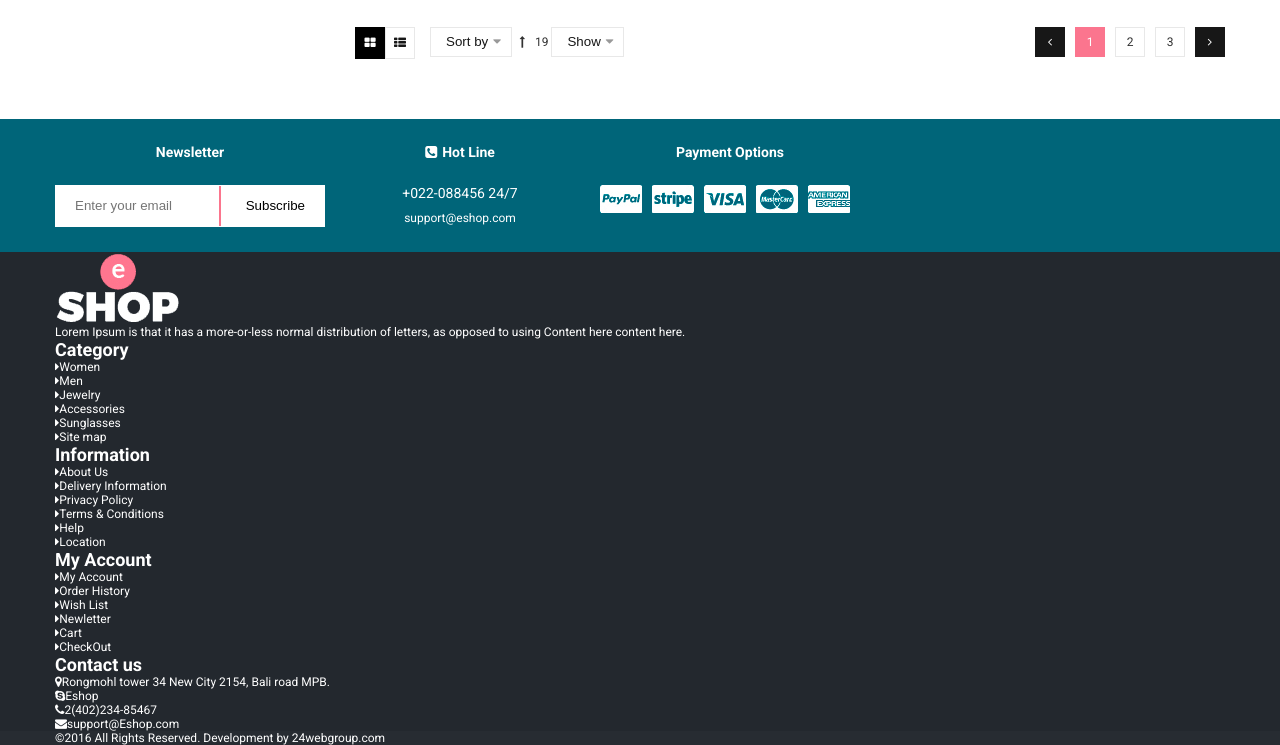
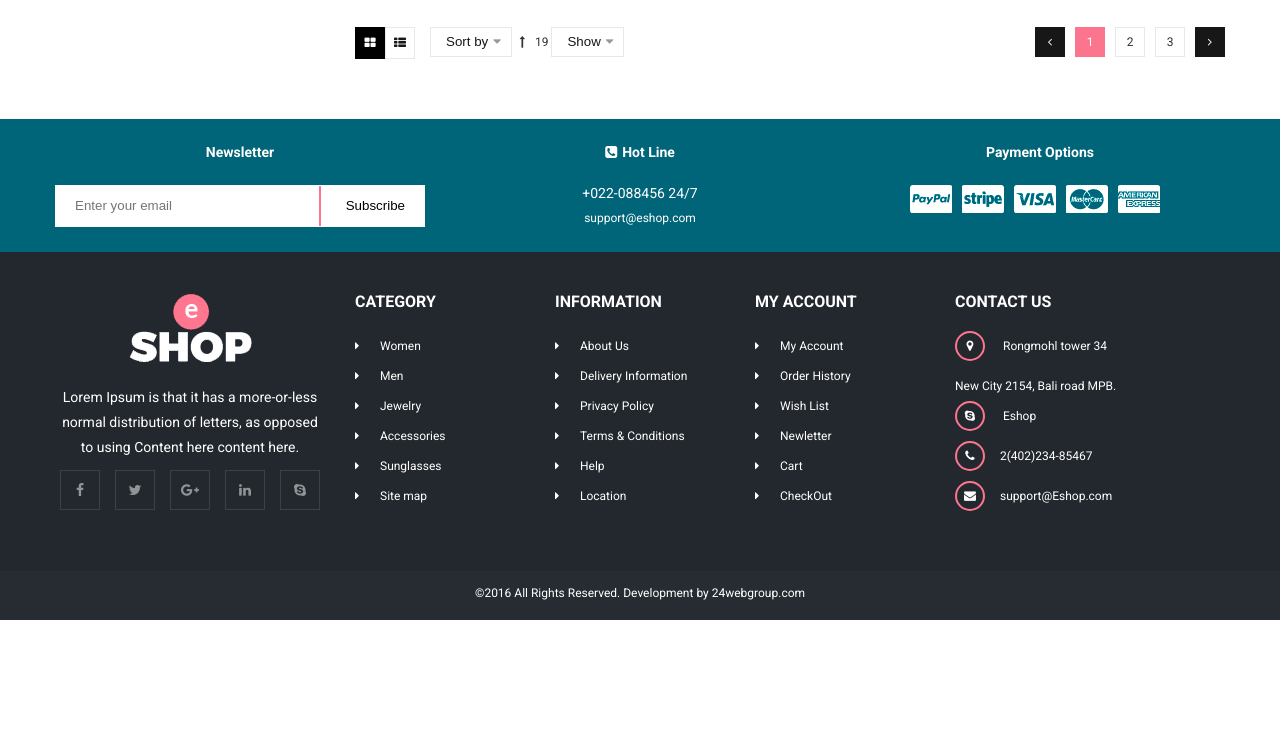
Before and after one commit to ndubrouskaya/Front-end-training, a plain HTML site: page task_3/index.html in a window 1280 px wide. Shown: the part 1921-2666 px from the top of the page. After the commit the page ends 2541 px from the top, so only its background shows below. Drawn offline with Linux system fonts and the light colour scheme.

Commit message:
footer finished

```diff
--- a/task_3/css/style.css
+++ b/task_3/css/style.css
@@ -47,32 +47,43 @@ ul {
     display: none;
 }
 
+.row {
+    margin: 0 -15px;
+}
+
 *[class^="column-"], *[class*=' column-'] {
     float: left;
     padding: 0 15px;
-    margin: 0 -15px;
 }
 
-.column-1 {
+.column-2 {
+    width: 170px;
+}
+
+.column-3 {
     width: 270px;
 }
 
-.column-2 {
+.column-4 {
+    width: 370px;
+}
+
+.column-6 {
     width: 570px;
 }
 
-.column-3 {
+.column-9 {
     width: 870px;
 }
+
 
 /*Top header*/
 
 .top-header {
-    padding: 10px 0;
     background-color: #ecf0f1;
     font-size: 14px;
-    line-height: 20px;
-    /*vertical-align: middle;*/
+    line-height: 40px;
+    vertical-align: middle;
 }
 
 .support-info {
@@ -774,16 +785,20 @@ ul {
     margin-right: 0;
 }
 
+
 /*.grid-column {
     width: 270px;
     margin-right: 20px;
 }*/
 
+
 /*.grid-column:last-child {
     margin-right: 0;
 }*/
 
+
 /*Additional*/
+
 .add-info-block {
     padding: 25px 0;
     background-color: #006579;
@@ -842,14 +857,97 @@ ul {
     width: 100%;
 }
 
+
 /*Footer*/
 
 .main-footer {
-  background-color: #23282e;
-  color: #fff;
+    background-color: #23282e;
+    padding-top: 40px;
+    padding-bottom: 50px;
+    color: #fff;
+}
+
+.follow-us {
+    text-align: center;
+}
+
+.follow-us p {
+    display: block;
+    width: 100%;
+    margin-bottom: 10px;
+    line-height: 25px;
+    font-size: 14px;
+}
+
+.footer-logo {
+    margin-bottom: 20px;
+}
+
+.social-list {
+    font-size: 0;
+}
+
+.social-item {
+    display: inline-block;
+    margin-right: 15px;
+}
+
+.social-item:last-child {
+    margin-right: 0;
+}
+
+.social-link {
+    display: block;
+    width: 40px;
+    background: transparent;
+    border: 1px solid #595a55;
+    box-sizing: border-box;
+    vertical-align: middle;
+    line-height: 38px;
+    font-size: 14px;
+    font-family: "FontAwesome";
+    opacity: 0.5;
+}
+
+.social-link:hover {
+    background: #01667a;
+    border-color: #fff;
+    opacity: 1;
+}
+
+.footer-title {
+    margin-bottom: 20px;
+    text-transform: uppercase;
+    font-size: 16px;
+}
+
+.footer-list {
+    line-height: 30px;
+}
+
+.footer-link .fa {
+    width: 25px;
+}
+
+.footer-link:hover {
+    color: #fc768e;
+}
+
+.footer-link-bordered .fa {
+    width: 30px;
+    margin-right: 15px;
+    margin-bottom: 10px;
+    border: 2px solid #fc768e;
+    border-radius: 50%;
+    box-sizing: border-box;
+    line-height: 26px;
+    text-align: center;
 }
 
 .copyrights {
-  background-color: #272c32;
-  color: #fff;
+    padding-top: 15px;
+    padding-bottom: 20px;
+    background-color: #272c32;
+    color: #fff;
+    text-align: center;
 }
--- a/task_3/index.html
+++ b/task_3/index.html
@@ -12,14 +12,15 @@
 <body>
     <!-- Top header -->
     <div class="top-header">
-        <div class="container clearfix">
-            <div class="support column-1">
+        <div class="container">
+            <div class="row clearfix">
+                <div class="support column-3">
                     <a class="" href=""><i class="fa fa-phone"></i> 24/7 Free Support</a>
                 </div>
-            <div class="welcome column-2">
+                <div class="welcome column-6">
                     <h3 class="welcome-message">Default welcome message!</h3>
                 </div>
-            <div class="user-settings column-1">
+                <div class="user-settings column-3">
                     <ul class="settings-list">
                         <li class="settings-item language-selector">
                             <a href=""><i class="flag flag-uk"></i>English</a>
@@ -53,16 +54,18 @@
                 </div>
             </div>
         </div>
+    </div>
 
     <!-- Main header -->
     <div class="main-header">
-        <div class="container clearfix">
-            <div class="logo column-1">
+        <div class="container">
+            <div class="row clearfix">
+                <div class="logo column-3">
                     <a href="#">
                         <img src="images/logo.png" alt="eShop" width="122" height="69">
                     </a>
                 </div>
-            <div class="column-2">
+                <div class="column-6">
                     <div class="search-block">
                         <input type="text" name="search-input" class="search-input" placeholder="&#8286;&emsp;Enter your keyword">
                         <button type="button" class="category-selector" title="All category">
@@ -83,10 +86,11 @@
                     </button>
                     </div>
                 </div>
-            <div class="shopping-cart column-1">
+                <div class="shopping-cart column-3">
                     <a href="">
                         <i class="fa fa-shopping-basket"></i>Shopping cart(0)
                     </a>
+                </div>
             </div>
         </div>
     </div>
@@ -127,7 +131,7 @@
 
     <!-- Main content -->
     <main>
-        <div class="container clearfix">
+        <div class="container">
             <div class="breadcrumbs">
                 <ul class="breadcrumbs-list">
                     <li class="breadcrumbs-item">
@@ -138,9 +142,9 @@
                     </li>
                 </ul>
             </div>
-
             <!-- Sidebar -->
-            <div class="catalog-sidebar column-1">
+            <div class="row clearfix">
+                <div class="catalog-sidebar column-3">
                     <div class="categories-sidebar">
                         <h2 class="categories-title">
                         <i class="fa fa-list-ul"></i>Categories
@@ -296,7 +300,7 @@
                 </div>
 
                 <!-- Catalog -->
-            <div class="main-content column-3">
+                <div class="main-content column-9">
                     <div class="promo-banner">
                         <h2 class="promo-banner-title">Women collection</h2>
                         <p class="promo-banner-text">
@@ -338,8 +342,8 @@
                             </div>
                         </div>
                         <div class="catalog-grid">
-                        <div class="grid-row clearfix">
-                            <div class="column-1">
+                            <div class="row clearfix">
+                                <div class="column-3">
                                     <div class="product-tile">
                                         <div class="label label-sale">Sale</div>
                                         <div class="product-content">
@@ -363,7 +367,7 @@
                                         </div>
                                     </div>
                                 </div>
-                            <div class="column-1">
+                                <div class="column-3">
                                     <div class="product-tile">
                                         <div class="label label-new">New</div>
                                         <div class="product-content">
@@ -387,7 +391,7 @@
                                         </div>
                                     </div>
                                 </div>
-                            <div class="column-1">
+                                <div class="column-3">
                                     <div class="product-tile">
                                         <div class="label label-sale">Sale</div>
                                         <div class="product-content">
@@ -413,8 +417,8 @@
                                 </div>
                             </div>
 
-                        <div class="grid-row clearfix">
-                            <div class="column-1">
+                            <div class="row clearfix">
+                                <div class="column-3">
                                     <div class="product-tile">
                                         <div class="label label-sale">Sale</div>
                                         <div class="product-content">
@@ -438,7 +442,7 @@
                                         </div>
                                     </div>
                                 </div>
-                            <div class="column-1">
+                                <div class="column-3">
                                     <div class="product-tile">
                                         <div class="label label-sale">Sale</div>
                                         <div class="product-content">
@@ -462,7 +466,7 @@
                                         </div>
                                     </div>
                                 </div>
-                            <div class="column-1">
+                                <div class="column-3">
                                     <div class="product-tile">
                                         <div class="label label-sale">Sale</div>
                                         <div class="product-content">
@@ -488,8 +492,8 @@
                                 </div>
                             </div>
 
-                        <div class="grid-row clearfix">
-                            <div class="column-1">
+                            <div class="row clearfix">
+                                <div class="column-3">
                                     <div class="product-tile">
                                         <div class="label label-sale">Sale</div>
                                         <div class="product-content">
@@ -513,7 +517,7 @@
                                         </div>
                                     </div>
                                 </div>
-                            <div class="column-1">
+                                <div class="column-3">
                                     <div class="product-tile">
                                         <div class="label label-sale">Sale</div>
                                         <div class="product-content">
@@ -537,7 +541,7 @@
                                         </div>
                                     </div>
                                 </div>
-                            <div class="column-1">
+                                <div class="column-3">
                                     <div class="product-tile">
                                         <div class="label label-sale">Sale</div>
                                         <div class="product-content">
@@ -598,25 +602,27 @@
                     </div>
                 </div>
             </div>
+        </div>
     </main>
     <!-- Additional Info  -->
     <div class="add-info-block">
-        <div class="container clearfix">
-            <div class="newsletter column-1">
+        <div class="container">
+            <div class="row clearfix">
+                <div class="newsletter column-4">
                     <h3 class="add-info-title">Newsletter</h3>
                     <div class="subscribe">
                         <input type="text" class="subscribe-input" placeholder="Enter your email">
                         <button type="button" class="subscribe-btn">Subscribe</button>
                     </div>
                 </div>
-            <div class="hotline column-1">
+                <div class="hotline column-4">
                     <h3 class="add-info-title"><i class="fa fa-phone-square"></i>Hot Line</h3>
                     <div class="hotline-contacts">
                         <p class="hotline-tel">+022-088456 24/7</p>
                         <a href="mailto:support@eshop.com" class="hotline-email">support@eshop.com</a>
                     </div>
                 </div>
-            <div class="payments column-1">
+                <div class="payments column-4">
                     <h3 class="add-info-title">Payment Options</h3>
                     <div class="payments-types">
                         <ul>
@@ -630,123 +636,148 @@
                 </div>
             </div>
         </div>
+    </div>
     <!-- Footer -->
-    <footer class="main-footer">
+    <footer>
+        <div class="main-footer">
             <div class="container">
-            <div class="follow-us">
+                <div class="row clearfix">
+                    <div class="follow-us column-3">
                         <div class="footer-logo">
                             <img src="images/logo-footer.png" alt="eShop">
                         </div>
-                <p class="footer-text">
+                        <p>
                             Lorem Ipsum is that it has a more-or-less normal distribution of letters, as opposed to using Content here content here.
                         </p>
                         <div class="social">
                             <ul class="social-list">
                                 <li class="social-item">
-                            <a href="" class="social-link social-fb"></a>
+                                    <a href="" class="social-link">
+                                        <i class="fa fa-facebook"></i>
+                                    </a>
                                 </li>
                                 <li class="social-item">
-                            <a href="" class="social-link social-tw"></a>
+                                    <a href="" class="social-link">
+                                        <i class="fa fa-twitter"></i>
+                                    </a>
                                 </li>
                                 <li class="social-item">
-                            <a href="" class="social-link social-g"></a>
+                                    <a href="" class="social-link">
+                                        <i class="fa fa-google-plus"></i>
+                                    </a>
                                 </li>
                                 <li class="social-item">
-                            <a href="" class="social-link social-in"></a>
+                                    <a href="" class="social-link">
+                                        <i class="fa fa-linkedin"></i>
+                                    </a>
                                 </li>
                                 <li class="social-item">
-                            <a href="" class="social-link social-skype"></a>
+                                    <a href="" class="social-link">
+                                        <i class="fa fa-skype"></i>
+                                    </a>
                                 </li>
                             </ul>
                         </div>
                     </div>
                     <div class="footer-nav">
-                <div class="footer-category-nav">
+                        <div class="column-6">
+                            <div class="row clearfix">
+                                <div class="footer-category-nav column-2">
                                     <h2 class="footer-title">Category</h2>
-                    <ul class="footer-category-list">
-                        <li class="footer-category-item">
-                            <a href="" class="footer-category-link"><i class="fa fa-caret-right"></i>Women</a>
+                                    <ul class="footer-list">
+                                        <li>
+                                            <a href="" class="footer-link"><i class="fa fa-caret-right"></i>Women</a>
                                         </li>
-                        <li class="footer-category-item">
-                            <a href="" class="footer-category-link"><i class="fa fa-caret-right"></i>Men</a>
+                                        <li>
+                                            <a href="" class="footer-link"><i class="fa fa-caret-right"></i>Men</a>
                                         </li>
-                        <li class="footer-category-item">
-                            <a href="" class="footer-category-link"><i class="fa fa-caret-right"></i>Jewelry</a>
+                                        <li>
+                                            <a href="" class="footer-link"><i class="fa fa-caret-right"></i>Jewelry</a>
                                         </li>
-                        <li class="footer-category-item">
-                            <a href="" class="footer-category-link"><i class="fa fa-caret-right"></i>Accessories</a>
+                                        <li>
+                                            <a href="" class="footer-link"><i class="fa fa-caret-right"></i>Accessories</a>
                                         </li>
-                        <li class="footer-category-item">
-                            <a href="" class="footer-category-link"><i class="fa fa-caret-right"></i>Sunglasses</a>
+                                        <li>
+                                            <a href="" class="footer-link"><i class="fa fa-caret-right"></i>Sunglasses</a>
                                         </li>
-                        <li class="footer-category-item">
-                            <a href="" class="footer-category-link"><i class="fa fa-caret-right"></i>Site map</a>
+                                        <li>
+                                            <a href="" class="footer-link"><i class="fa fa-caret-right"></i>Site map</a>
                                         </li>
                                     </ul>
                                 </div>
-                <div class="footer-info-nav">
+                                <div class="footer-info-nav column-2">
                                     <h2 class="footer-title">Information</h2>
-                    <ul class="footer-info-list">
-                        <li class="footer-info-item">
-                            <a href="" class="footer-info-link"><i class="fa fa-caret-right"></i>About Us</a>
+                                    <ul class="footer-list">
+                                        <li>
+                                            <a href="" class="footer-link"><i class="fa fa-caret-right"></i>About Us</a>
                                         </li>
-                        <li class="footer-info-item">
-                            <a href="" class="footer-info-link"><i class="fa fa-caret-right"></i>Delivery Information</a>
+                                        <li>
+                                            <a href="" class="footer-link"><i class="fa fa-caret-right"></i>Delivery Information</a>
                                         </li>
-                        <li class="footer-info-item">
-                            <a href="" class="footer-info-link"><i class="fa fa-caret-right"></i>Privacy Policy</a>
+                                        <li>
+                                            <a href="" class="footer-link"><i class="fa fa-caret-right"></i>Privacy Policy</a>
                                         </li>
-                        <li class="footer-info-item">
-                            <a href="" class="footer-info-link"><i class="fa fa-caret-right"></i>Terms &amp; Conditions</a>
+                                        <li>
+                                            <a href="" class="footer-link"><i class="fa fa-caret-right"></i>Terms &amp; Conditions</a>
                                         </li>
-                        <li class="footer-info-item">
-                            <a href="" class="footer-info-link"><i class="fa fa-caret-right"></i>Help</a>
+                                        <li>
+                                            <a href="" class="footer-link"><i class="fa fa-caret-right"></i>Help</a>
                                         </li>
-                        <li class="footer-info-item">
-                            <a href="" class="footer-info-link"><i class="fa fa-caret-right"></i>Location</a>
+                                        <li>
+                                            <a href="" class="footer-link"><i class="fa fa-caret-right"></i>Location</a>
                                         </li>
                                     </ul>
                                 </div>
-                <div class="footer-account-nav">
+                                <div class="footer-account-nav column-2">
                                     <h2 class="footer-title">My Account</h2>
-                    <ul class="footer-account-list">
-                        <li class="footer-account-item">
-                            <a href="" class="footer-account-link"><i class="fa fa-caret-right"></i>My Account</a>
+                                    <ul class="footer-list">
+                                        <li>
+                                            <a href="" class="footer-link"><i class="fa fa-caret-right"></i>My Account</a>
                                         </li>
-                        <li class="footer-account-item">
-                            <a href="" class="footer-account-link"><i class="fa fa-caret-right"></i>Order History</a>
+                                        <li>
+                                            <a href="" class="footer-link"><i class="fa fa-caret-right"></i>Order History</a>
                                         </li>
-                        <li class="footer-account-item">
-                            <a href="" class="footer-account-link"><i class="fa fa-caret-right"></i>Wish List</a>
+                                        <li>
+                                            <a href="" class="footer-link"><i class="fa fa-caret-right"></i>Wish List</a>
                                         </li>
-                        <li class="footer-account-item">
-                            <a href="" class="footer-account-link"><i class="fa fa-caret-right"></i>Newletter</a>
+                                        <li>
+                                            <a href="" class="footer-link"><i class="fa fa-caret-right"></i>Newletter</a>
                                         </li>
-                        <li class="footer-account-item">
-                            <a href="" class="footer-account-link"><i class="fa fa-caret-right"></i>Cart</a>
+                                        <li>
+                                            <a href="" class="footer-link"><i class="fa fa-caret-right"></i>Cart</a>
                                         </li>
-                        <li class="footer-account-item">
-                            <a href="" class="footer-account-link"><i class="fa fa-caret-right"></i>CheckOut</a>
+                                        <li>
+                                            <a href="" class="footer-link"><i class="fa fa-caret-right"></i>CheckOut</a>
                                         </li>
                                     </ul>
                                 </div>
                             </div>
-            <div class="contact-us">
+
+                        </div>
+                    </div>
+                    <div class="contact-us column-2">
                         <h2 class="footer-title">Contact us</h2>
-                <ul class="footer-contact-list">
-                    <li class="footer-contact-item">
-                        <a href="" class="footer-contact-link"><i class="fa fa-map-marker"></i>Rongmohl tower 34 New City 2154, Bali road MPB.</a>
+                        <ul class="footer-list">
+                            <li>
+                                <a href="" class="footer-link-bordered">
+                                    <i class="fa fa-map-marker"></i>
+                                    <span>Rongmohl tower 34 New City 2154, Bali road MPB.</span>
+                                </a>
                             </li>
-                    <li class="footer-contact-item">
-                        <a href="" class="footer-contact-link"><i class="fa fa-skype"></i>Eshop</a>
+                            <li>
+                                <a href="" class="footer-link-bordered">
+                                    <i class="fa fa-skype"></i> Eshop
+                                </a>
                             </li>
-                    <li class="footer-contact-item">
-                        <a href="" class="footer-contact-link"><i class="fa fa-phone"></i>2(402)234-85467</a>
+                            <li>
+                                <a href="" class="footer-link-bordered"><i class="fa fa-phone"></i>2(402)234-85467</a>
                             </li>
-                    <li class="footer-contact-item">
-                        <a href="" class="footer-contact-link"><i class="fa fa-envelope"></i>support@Eshop.com</a>
+                            <li>
+                                <a href="" class="footer-link-bordered"><i class="fa fa-envelope"></i>support@Eshop.com</a>
                             </li>
                         </ul>
+                    </div>
+                </div>
             </div>
         </div>
         <div class="copyrights">
```
Lines whose indentation alone changed are shown as unchanged.
